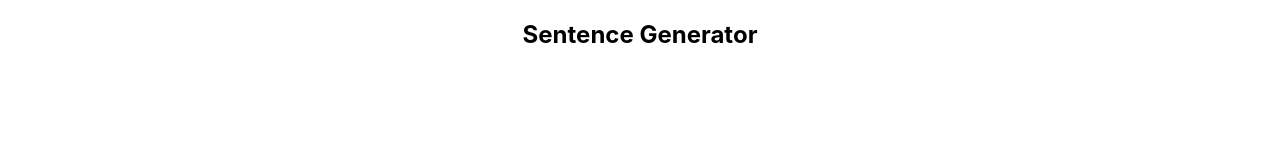
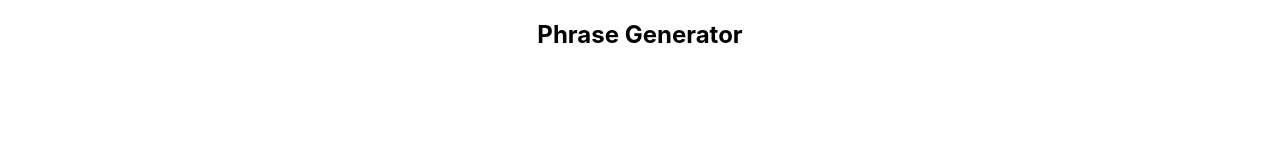
Before and after one commit to trevorlomba/gpt-access-client, a React (Create React App) app in the folder gpt-access-client/my-app/: page / in a window 1280 px wide. Shown: the top 160 px of the page. Built offline with nearby package versions, Linux system fonts and the light colour scheme.

Commit message:
metadata

```diff
--- a/gpt-access-client/my-app/public/index.html
+++ b/gpt-access-client/my-app/public/index.html
@@ -24,7 +24,7 @@
       work correctly both with client-side routing and a non-root public URL.
       Learn how to configure a non-root public URL by running `npm run build`.
     -->
-    <title>React App</title>
+    <title>Phrase Generator by Trevor Lomba</title>
   </head>
   <body>
     <noscript>You need to enable JavaScript to run this app.</noscript>
--- a/gpt-access-client/my-app/src/App.tsx
+++ b/gpt-access-client/my-app/src/App.tsx
@@ -55,7 +55,7 @@ const App: React.FC = () => {
 		<div
 			className='App'
 			style={{ display: 'flex', flexDirection: 'column', height: '100vh' }}>
-			<h2>Sentence Generator</h2>
+			<h2>Phrase Generator</h2>
 			<div style={{ flex: .7, overflow: 'auto', flexDirection: 'row' }}>
 				{result && (
 					<div style={{ flexDirection: 'row' }}>
```
Also changed, not shown: 1 other file (tests, documents, lock files or other folders).
